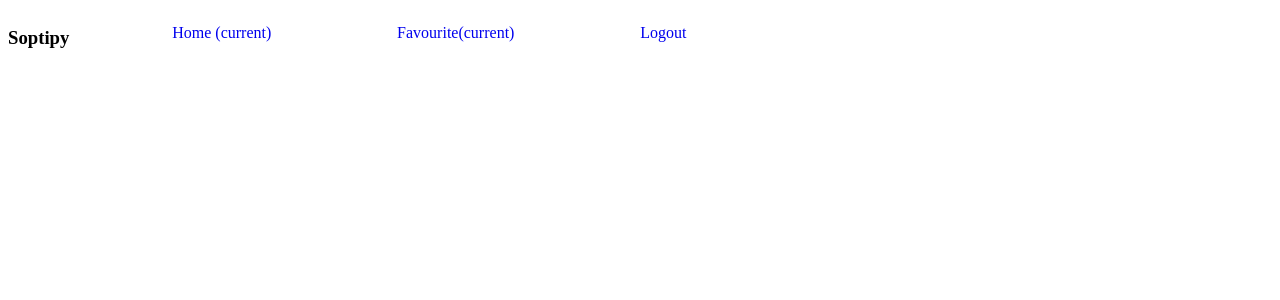
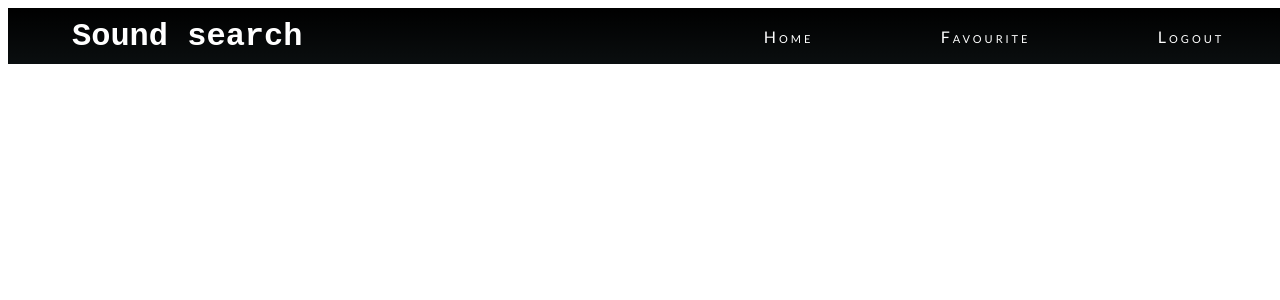
Before and after one commit to ahirpara2000/IS2018-Final_Project, a Flask app: template app/templates/layout.html in a window 1280 px wide. Shown: the top 300 px of the page. Run offline with Flask 2, Linux system fonts and the light colour scheme; the template is opened without the code that fills it, so the values that code supplies are empty.

Commit message:
Added styling to navbar

```diff
--- a/app/static/layout.css
+++ b/app/static/layout.css
@@ -3,7 +3,9 @@
     position: fixed;
     z-index: 1;
     width: 100%;
-    background: white;
+    height: 7vh;
+    background: linear-gradient(180deg, #000000 0%, #141B1D 190%);
+    align-items: center;
 }
 
 ul {
@@ -11,12 +13,74 @@ ul {
     display: flex;
     width: 50%;
     justify-content: space-around;
+    align-items: center;
+}
+
+.container {
+    padding-top: 7vh;
+}
+
+.app_title {
+    padding-left: 5%;
+    width: 50%;
+}
+
+.app_title h2 {
+    color: white;
+    font-size: 2rem;
+    font-family: 'Courier New', monospace;
 }
 
 li a {
-    text-decoration: none;
+        text-decoration: none;
+    color: white;
+    font-size: 1.25rem;
+    font-family: Calibri;
+    letter-spacing: 3px;
+    font-variant-caps: small-caps;
 }
 
-.container {
-    padding-top: 3em;
+.navBtn {
+  background-color: rgba(0, 0, 0, 0);
+  color: white;
+  padding: 0.5em 1em;
+  border: none;
+  position: relative;
+  cursor: pointer;
+  letter-spacing: 3px;
+  font-size: 1em;
+  display: inline-block;
 }
+
+.navBtn.underline_slide::before {
+  content: "";
+  position: absolute;
+  left: 0;
+  bottom: 0;
+  right: 0;
+  background-color: white;
+  height: 3px;
+  border-radius: 50px;
+  transition: transform 300ms ease-in-out;
+  transform: scaleX(0);
+}
+
+.navBtn.underline::after {
+  content: "";
+  position: absolute;
+  left: 0;
+  bottom: 0;
+  right: 0;
+  background-color: white;
+  height: 4px;
+  border-radius: 50px;
+}
+
+.navBtn.underline_slide:hover::before,
+.navBtn.underline_slide:focus::before {
+  transform: scaleX(1);
+}
+
+.underline_slide {
+  content: "";
+}
--- a/app/templates/layout.html
+++ b/app/templates/layout.html
@@ -4,19 +4,20 @@
     <meta charset="utf-8">
     <meta content="width=device-width, initial-scale=1, shrink-to-fit=no" name="viewport">
     <link rel="stylesheet" type="text/css" href="/static/layout.css" media="screen"/>
+    <script type="text/javascript" src="/static/layout.js"></script>
 <head>
 <body>
     <div class="navbar">
-        <h3>Soptipy</h3>
+        <div class="app_title"><h2>Sound search</h2></div>
         <ul class="navbar-nav">
             <li class="nav-item active">
-                <a class="nav-link" href="/artist">Home <span class="sr-only">(current)</span></a>
+                <a class="navBtn underline_slide" id="home" href="/artist">Home</a>
             </li>
             <li class="nav-item active">
-                <a class="nav-link" href="/favourite">Favourite<span class="sr-only">(current)</span></a>
+                <a class="navBtn underline_slide" id="favourite" href="/favourite">Favourite</a>
             </li>
             <li class="nav-item active">
-                <a class="btn btn-success pl-2 lr-2 ml-3" href="/logout">Logout</a>
+                <a class="navBtn underline_slide" href="/logout">Logout</a>
             </li>
         </ul>
     </div>
```
